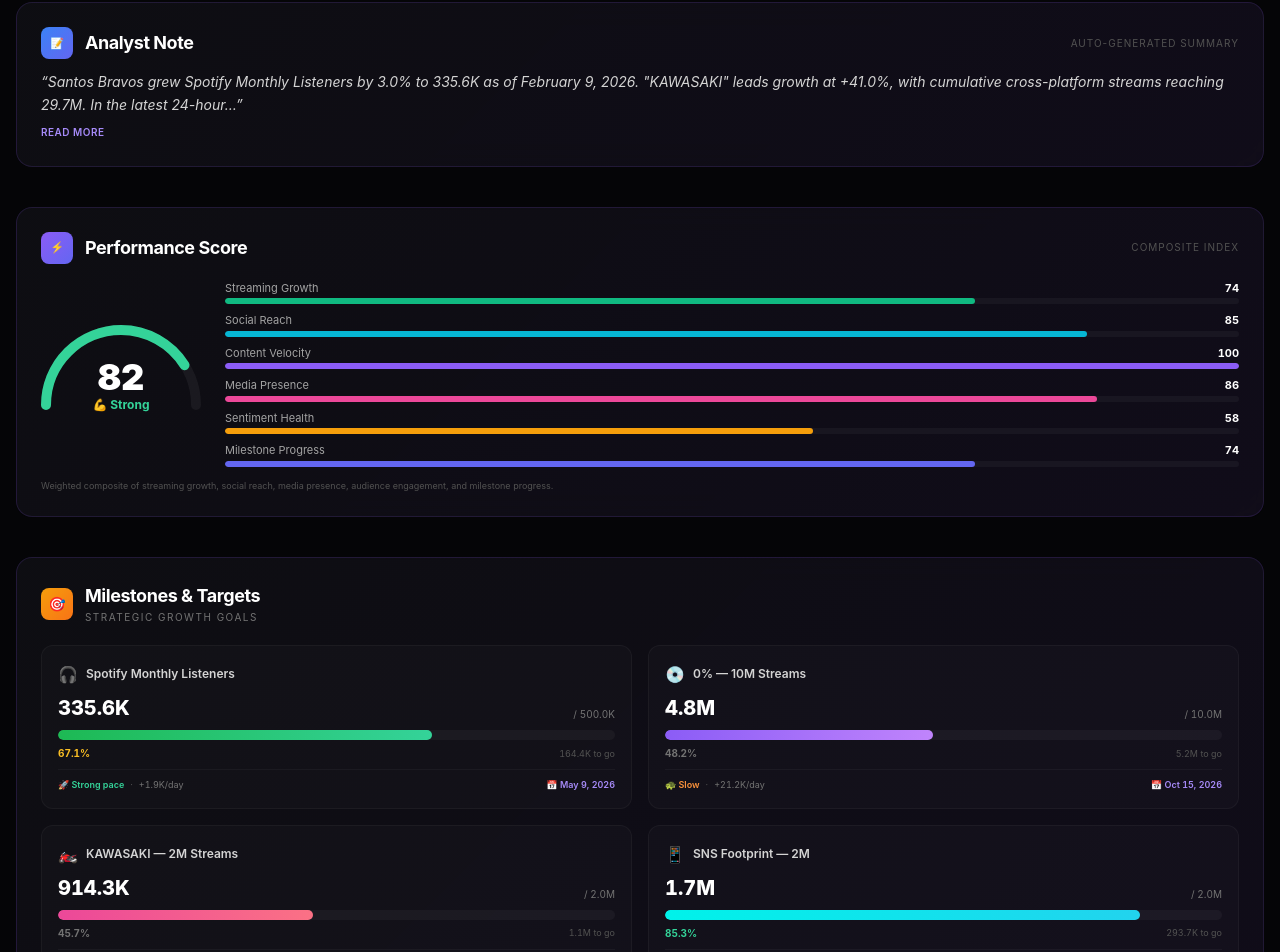
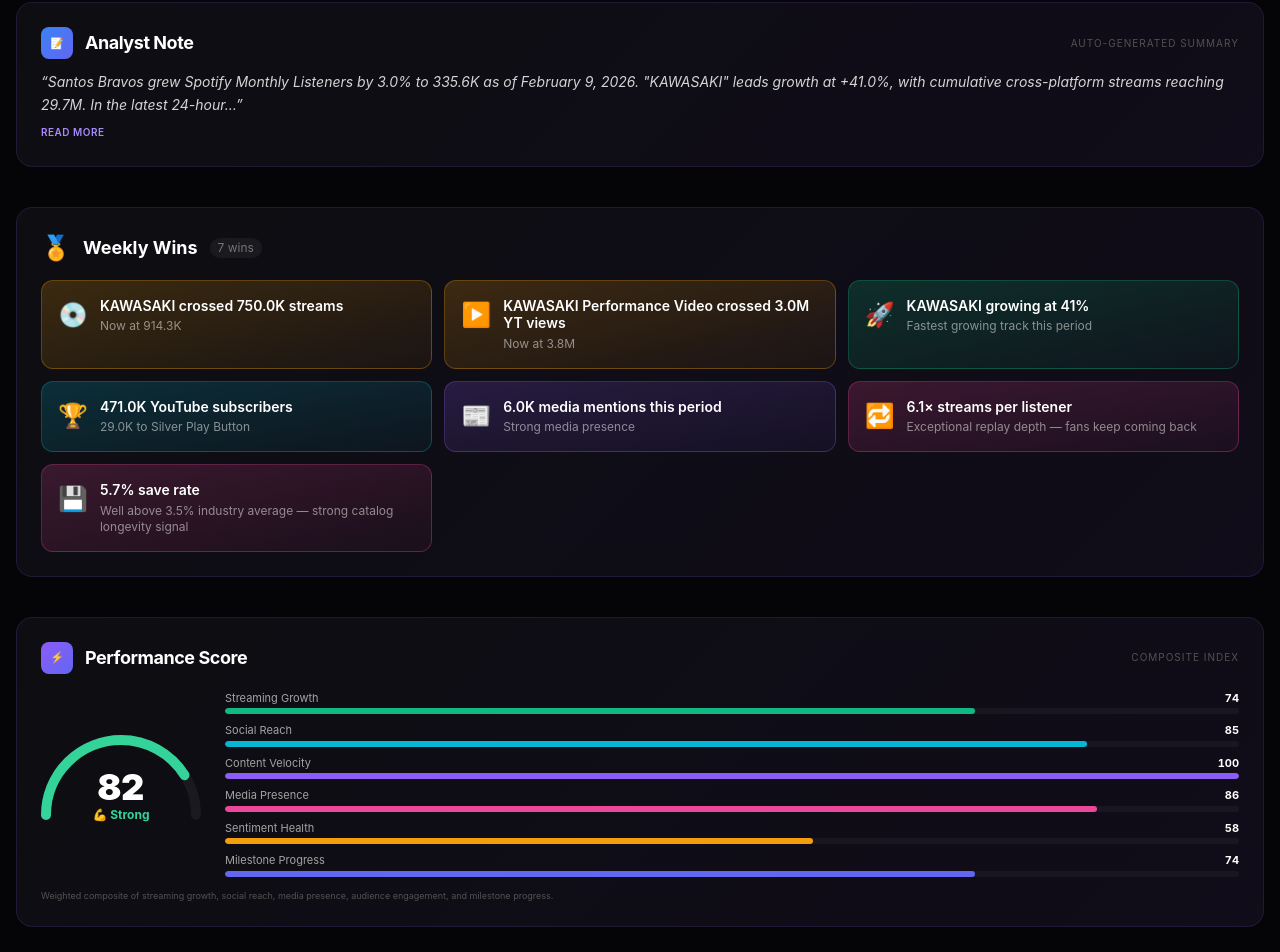
Before and after one commit to it-hbl/santos-bravos-dashboard, a Next.js app: page / in a window 1280 px wide. Shown: the part 1571-2523 px from the top of the page. Built offline with nearby package versions, Linux system fonts and the light colour scheme; no server answers; the database is empty.

Commit message:
Add Weekly Wins section — auto-generated achievement cards for milestones, growth records, and engagement highlights

```diff
--- /dev/null
+++ b/app/components/WeeklyWins.tsx
@@ -0,0 +1,218 @@
+"use client";
+
+import { useMemo } from "react";
+
+interface Win {
+  emoji: string;
+  title: string;
+  detail: string;
+  category: "streaming" | "social" | "media" | "milestone" | "engagement";
+}
+
+interface WeeklyWinsProps {
+  listeners: { current: number; prior: number | null };
+  followers: number;
+  tracks: { name: string; current: number; prior: number | null }[];
+  ytViews: { name: string; current: number; prior: number | null }[];
+  ytSubscribers: number;
+  snsFootprint: { current: number; prior: number | null };
+  totalStreams: number;
+  mentions: number;
+  sentiment: { positive: number; negative: number };
+  audienceStats: { streamsPerListener: number; saves: number; streams: number };
+}
+
+/** round-number milestones to check */
+const ROUND_MILESTONES = [
+  100_000, 200_000, 250_000, 300_000, 400_000, 500_000, 750_000,
+  1_000_000, 1_500_000, 2_000_000, 2_500_000, 3_000_000, 5_000_000,
+  7_500_000, 10_000_000, 15_000_000, 20_000_000, 25_000_000, 50_000_000,
+];
+
+function fmt(n: number): string {
+  if (n >= 1_000_000) return `${(n / 1_000_000).toFixed(1)}M`;
+  if (n >= 1_000) return `${(n / 1_000).toFixed(1)}K`;
+  return n.toLocaleString();
+}
+
+function crossedMilestone(current: number, prior: number | null): number | null {
+  if (!prior) return null;
+  for (let i = ROUND_MILESTONES.length - 1; i >= 0; i--) {
+    const m = ROUND_MILESTONES[i];
+    if (current >= m && prior < m) return m;
+  }
+  return null;
+}
+
+const CATEGORY_COLORS: Record<string, string> = {
+  streaming: "from-emerald-500/20 to-emerald-500/5 border-emerald-500/30",
+  social: "from-cyan-500/20 to-cyan-500/5 border-cyan-500/30",
+  media: "from-violet-500/20 to-violet-500/5 border-violet-500/30",
+  milestone: "from-amber-500/20 to-amber-500/5 border-amber-500/30",
+  engagement: "from-pink-500/20 to-pink-500/5 border-pink-500/30",
+};
+
+export default function WeeklyWins(props: WeeklyWinsProps) {
+  const wins = useMemo(() => {
+    const w: Win[] = [];
+
+    // Listener milestones
+    const listenerMs = crossedMilestone(props.listeners.current, props.listeners.prior);
+    if (listenerMs) {
+      w.push({
+        emoji: "🎧",
+        title: `Crossed ${fmt(listenerMs)} Spotify Listeners`,
+        detail: `Now at ${fmt(props.listeners.current)}`,
+        category: "milestone",
+      });
+    }
+
+    // Track stream milestones
+    for (const t of props.tracks) {
+      const ms = crossedMilestone(t.current, t.prior);
+      if (ms) {
+        w.push({
+          emoji: "💿",
+          title: `${t.name} crossed ${fmt(ms)} streams`,
+          detail: `Now at ${fmt(t.current)}`,
+          category: "milestone",
+        });
+      }
+    }
+
+    // YT view milestones
+    for (const v of props.ytViews) {
+      const ms = crossedMilestone(v.current, v.prior);
+      if (ms) {
+        w.push({
+          emoji: "▶️",
+          title: `${v.name} crossed ${fmt(ms)} YT views`,
+          detail: `Now at ${fmt(v.current)}`,
+          category: "milestone",
+        });
+      }
+    }
+
+    // SNS footprint milestone
+    const snsMs = crossedMilestone(props.snsFootprint.current, props.snsFootprint.prior);
+    if (snsMs) {
+      w.push({
+        emoji: "📱",
+        title: `SNS Footprint crossed ${fmt(snsMs)}`,
+        detail: `Now at ${fmt(props.snsFootprint.current)}`,
+        category: "milestone",
+      });
+    }
+
+    // Big growth wins (>10% growth in period)
+    if (props.listeners.prior && props.listeners.current > 0) {
+      const growth = ((props.listeners.current - props.listeners.prior) / props.listeners.prior) * 100;
+      if (growth > 10) {
+        w.push({
+          emoji: "📈",
+          title: `Spotify Listeners up ${growth.toFixed(1)}%`,
+          detail: `${fmt(props.listeners.prior)} → ${fmt(props.listeners.current)}`,
+          category: "streaming",
+        });
+      }
+    }
+
+    // Fastest growing track
+    const trackGrowths = props.tracks
+      .filter(t => t.prior && t.prior > 0)
+      .map(t => ({ name: t.name, growth: ((t.current - t.prior!) / t.prior!) * 100 }))
+      .sort((a, b) => b.growth - a.growth);
+    if (trackGrowths[0] && trackGrowths[0].growth > 15) {
+      w.push({
+        emoji: "🚀",
+        title: `${trackGrowths[0].name} growing at ${trackGrowths[0].growth.toFixed(0)}%`,
+        detail: "Fastest growing track this period",
+        category: "streaming",
+      });
+    }
+
+    // YT Subscribers near milestone
+    const ytMs = crossedMilestone(props.ytSubscribers, props.ytSubscribers - 10_000); // approximate
+    if (props.ytSubscribers >= 450_000) {
+      w.push({
+        emoji: "🏆",
+        title: `${fmt(props.ytSubscribers)} YouTube subscribers`,
+        detail: props.ytSubscribers >= 500_000 ? "Silver Play Button achieved! 🥈" : `${fmt(500_000 - props.ytSubscribers)} to Silver Play Button`,
+        category: "social",
+      });
+    }
+
+    // Strong sentiment
+    const netSentiment = props.sentiment.positive - props.sentiment.negative;
+    if (netSentiment > 15) {
+      w.push({
+        emoji: "💚",
+        title: `Net sentiment at +${netSentiment.toFixed(0)}%`,
+        detail: "Overwhelmingly positive fan reception",
+        category: "media",
+      });
+    }
+
+    // High media volume
+    if (props.mentions > 5000) {
+      w.push({
+        emoji: "📰",
+        title: `${fmt(props.mentions)} media mentions this period`,
+        detail: "Strong media presence",
+        category: "media",
+      });
+    }
+
+    // High engagement (SPL > 5)
+    if (props.audienceStats.streamsPerListener > 5) {
+      w.push({
+        emoji: "🔁",
+        title: `${props.audienceStats.streamsPerListener.toFixed(1)}× streams per listener`,
+        detail: "Exceptional replay depth — fans keep coming back",
+        category: "engagement",
+      });
+    }
+
+    // High save rate
+    const saveRate = props.audienceStats.streams > 0 ? (props.audienceStats.saves / props.audienceStats.streams) * 100 : 0;
+    if (saveRate > 5) {
+      w.push({
+        emoji: "💾",
+        title: `${saveRate.toFixed(1)}% save rate`,
+        detail: "Well above 3.5% industry average — strong catalog longevity signal",
+        category: "engagement",
+      });
+    }
+
+    return w;
+  }, [props]);
+
+  if (wins.length === 0) return null;
+
+  return (
+    <div className="glass-hybe rounded-2xl p-5 sm:p-6">
+      <div className="flex items-center gap-3 mb-4">
+        <span className="text-2xl">🏅</span>
+        <h3 className="text-lg font-bold text-white">Weekly Wins</h3>
+        <span className="text-xs text-white/40 bg-white/5 rounded-full px-2 py-0.5">{wins.length} {wins.length === 1 ? "win" : "wins"}</span>
+      </div>
+      <div className="grid grid-cols-1 sm:grid-cols-2 lg:grid-cols-3 gap-3">
+        {wins.map((win, i) => (
+          <div
+            key={i}
+            className={`relative overflow-hidden rounded-xl border bg-gradient-to-br p-4 transition-all duration-300 hover:scale-[1.02] hover:shadow-lg ${CATEGORY_COLORS[win.category]}`}
+            style={{ animationDelay: `${i * 80}ms` }}
+          >
+            <div className="flex items-start gap-3">
+              <span className="text-2xl flex-shrink-0 mt-0.5">{win.emoji}</span>
+              <div className="min-w-0">
+                <p className="font-semibold text-white text-sm leading-tight">{win.title}</p>
+                <p className="text-white/50 text-xs mt-1">{win.detail}</p>
+              </div>
+            </div>
+          </div>
+        ))}
+      </div>
+    </div>
+  );
+}
--- a/app/page.tsx
+++ b/app/page.tsx
@@ -78,6 +78,7 @@ const ReachDiversity = dynamic(() => import("./components/ReachDiversity"), { ss
 const MarketPenetration = dynamic(() => import("./components/MarketPenetration"), { ssr: false });
 const SpotifyEmbed = dynamic(() => import("./components/SpotifyEmbed"), { ssr: false });
 const NotableChanges = dynamic(() => import("./components/NotableChanges"), { ssr: false });
+const WeeklyWins = dynamic(() => import("./components/WeeklyWins"), { ssr: false });
 
 /** Extract short date like "2/9/26" from "February 9, 2026" or ISO date */
 function shortDate(dateStr: string): string {
@@ -657,6 +658,24 @@ function Dashboard() {
         </AnimatedSection>
         </SectionErrorBoundary>
 
+        {/* Weekly Wins */}
+        <SectionErrorBoundary sectionName="Weekly Wins">
+        <AnimatedSection>
+          <WeeklyWins
+            listeners={{ current: liveListeners, prior: bp.spotifyMonthlyListeners.prior }}
+            followers={liveFollowers}
+            tracks={liveTrackStreams.map(t => ({ name: t.name, current: t.spotifyStreams.current, prior: t.spotifyStreams.prior }))}
+            ytViews={liveYTVideos.map(v => ({ name: v.name, current: v.views.current, prior: v.views.prior }))}
+            ytSubscribers={liveYTSubscribers}
+            snsFootprint={{ current: liveSocialMedia.totalFootprint.current, prior: liveSocialMedia.totalFootprint.prior }}
+            totalStreams={bp.totalCrossPlatformStreams.current}
+            mentions={livePR.totalMentions}
+            sentiment={{ positive: liveSentiment.positive.pct, negative: liveSentiment.negative.pct }}
+            audienceStats={{ streamsPerListener: audienceStats.streamsPerListener, saves: audienceStats.saves, streams: audienceStats.streams }}
+          />
+        </AnimatedSection>
+        </SectionErrorBoundary>
+
         {/* Performance Score */}
         <div id="score" className="scroll-mt-16" />
         <SectionErrorBoundary sectionName="Performance Score">
```
